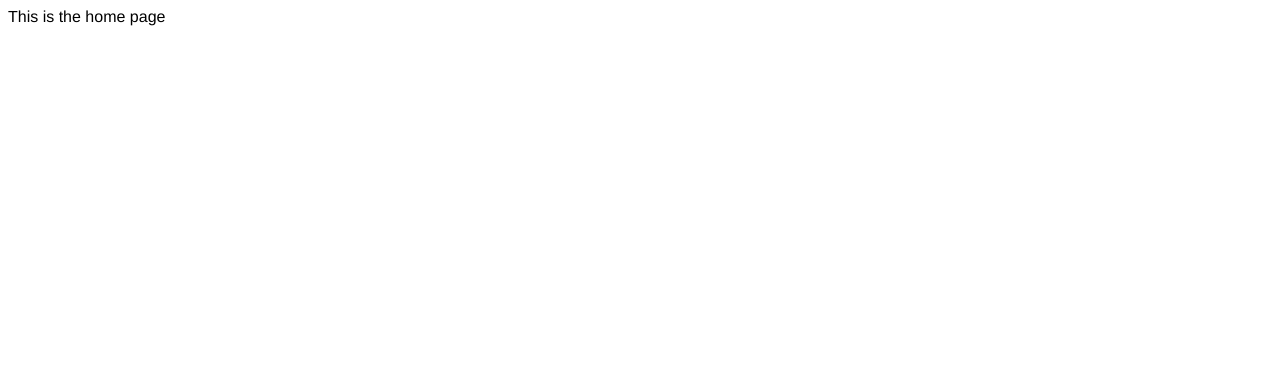
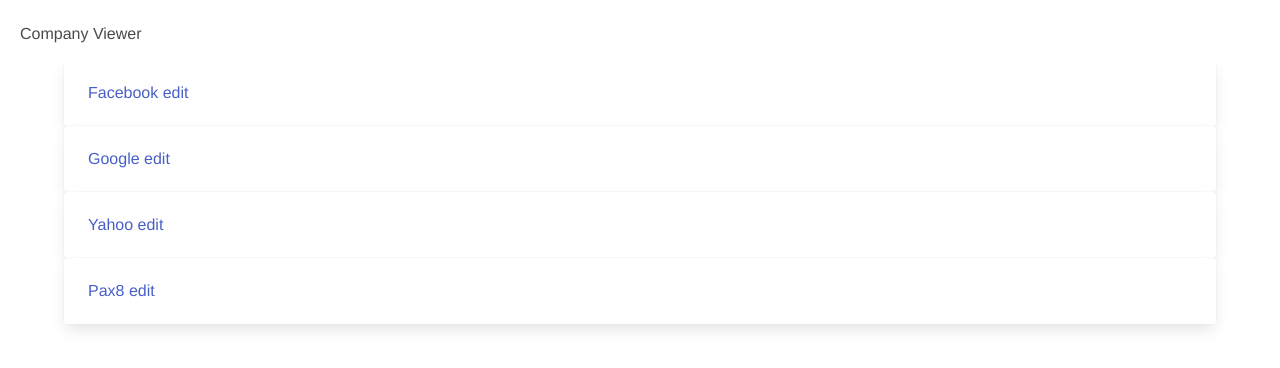
Before and after one commit to Jahertzing/pax8homework, a Vue app: page / in a window 1280 px wide. Shown: the top 368 px of the page. Built offline with nearby package versions, Linux system fonts and the light colour scheme.

Commit message:
Framework in progress

```diff
--- a/src/App.vue
+++ b/src/App.vue
@@ -1,5 +1,12 @@
 <template>
   <div id="app">
+    <nav class="navbar" role="navigation" aria-label="main navigation">
+      <div class="navbar-brand">
+        <router-link class="navbar-item" to="/">
+          <h2>Company Viewer</h2>
+        </router-link>
+      </div>
+    </nav>
     <router-view />
   </div>
 </template>
--- a/src/router.js
+++ b/src/router.js
@@ -1,6 +1,8 @@
 import Vue from 'vue';
 import Router from 'vue-router';
 import Home from './views/Home.vue';
+import Edit from './views/Edit.vue';
+import ViewCompany from './views/ViewCompany.vue';
 
 Vue.use(Router);
 
@@ -11,5 +13,15 @@
       name: 'home',
       component: Home,
     },
+    {
+      path: '/edit/:companyId',
+      name: 'edit',
+      component: Edit,
+    },
+    {
+      path: '/company/:companyId',
+      name: 'company',
+      component: ViewCompany,
+    },
   ],
 });
--- a/src/views/Home.vue
+++ b/src/views/Home.vue
@@ -1,9 +1,32 @@
 <template>
-  <h1>This is the home page</h1>
+  <div class="container">
+    <div class="card" v-for="company in companies" :key="company.id">
+      <div class="card-content">
+        <div class="content">
+          <router-link :to="{ name: 'company', params: { companyId: company.id }}"> {{company.name}} </router-link>
+          <router-link :to="{ name: 'edit', params: { companyId: company.id }}"> edit </router-link>
+        </div>
+      </div>
+    </div>
+  </div>
 </template>
 
 <script>
+import CompanyService from '../services/CompanyService';
 export default {
-  name: 'home',
+  name: 'Home',
+  data() {
+    return {
+      companies: [],
+      companiesFailedToLoad: false,
+    };
+  },
+  created() {
+    CompanyService.getAll().then((data) => {
+      this.companies = data;
+    }).catch(() => {
+      this.companiesFailedToLoad = true;
+    });
+  }
 };
 </script>
```
